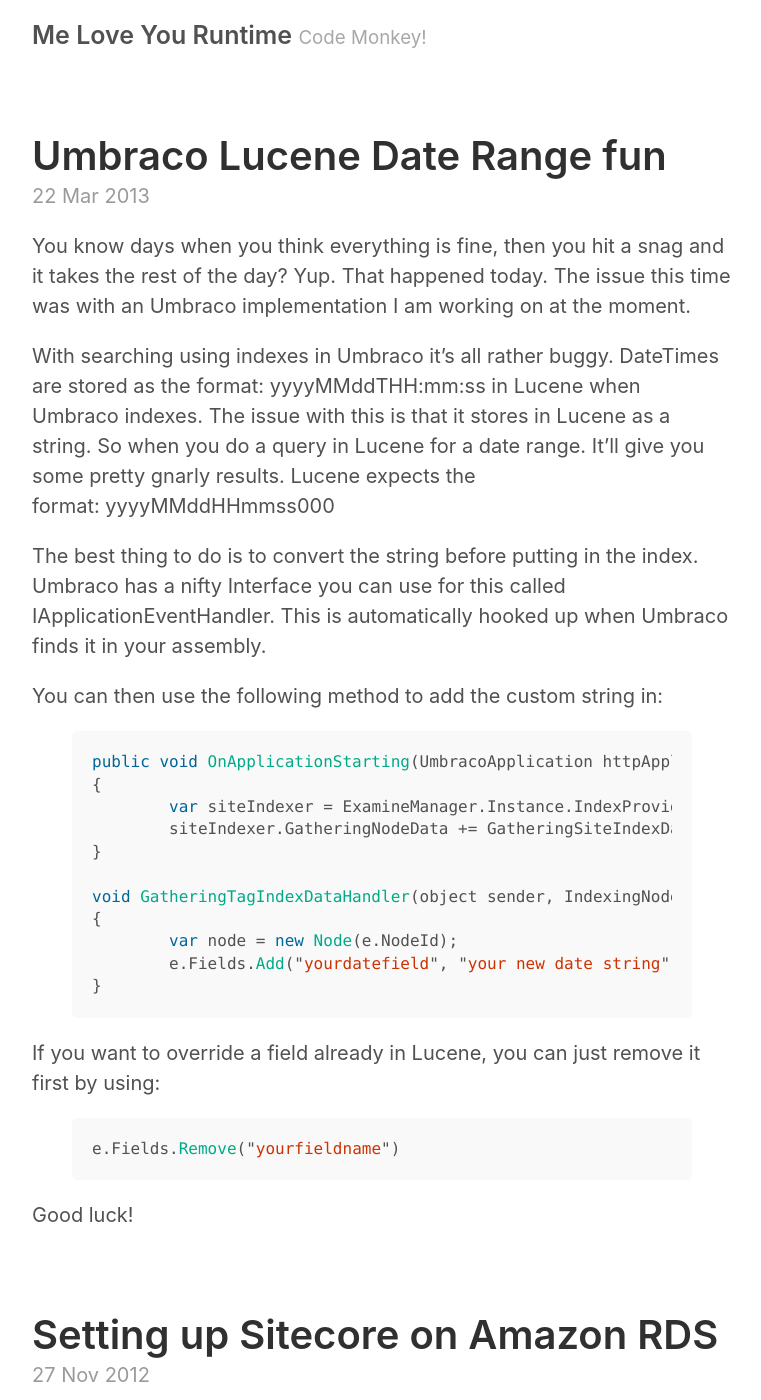
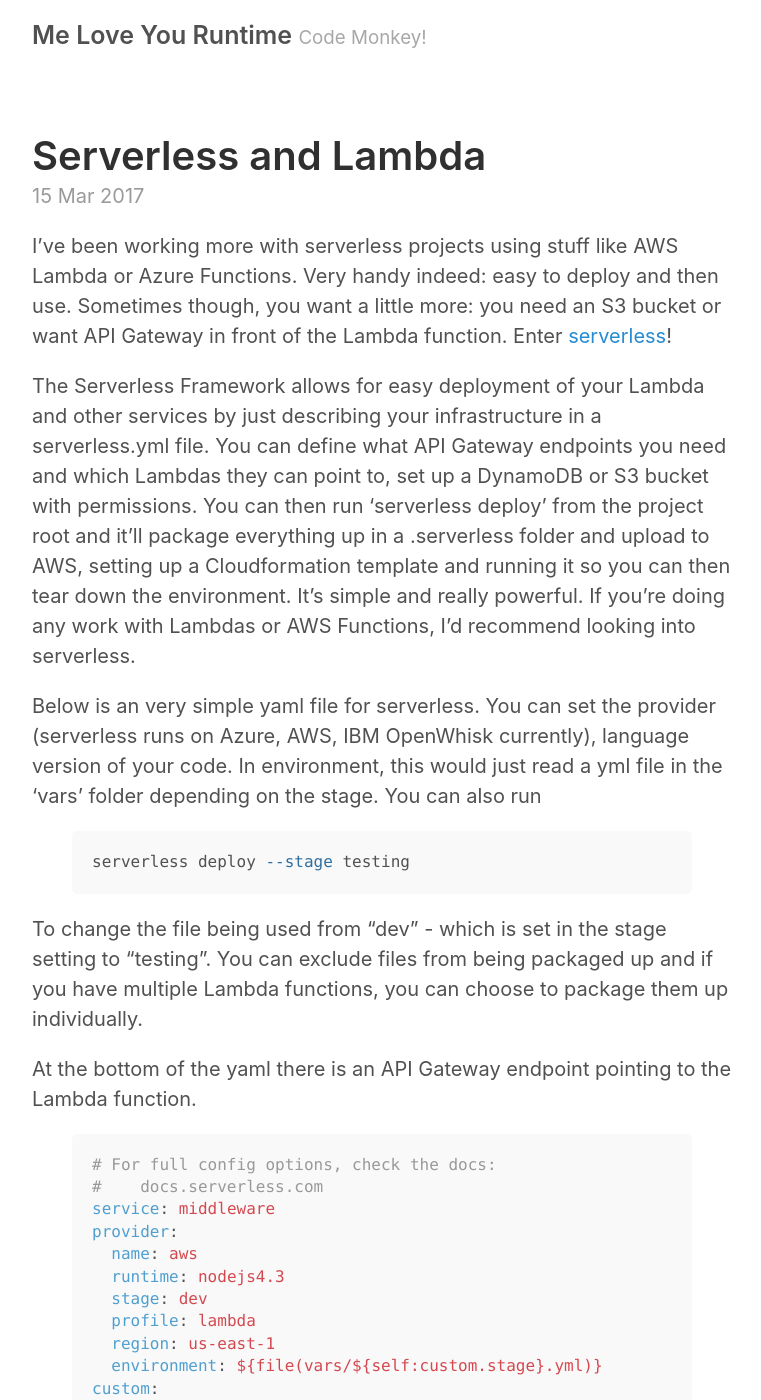
Before and after one commit to frangilbert/meloveyouruntime, a Jekyll site: the page built from index.html, in a window 1280 px wide and 1400 px high. Shown: the whole window, without its empty margins (258-1019 px from the left). Built offline with Jekyll 4.4.1, drawn with Linux system fonts in a browser that asks for light colours; the list of posts is cut into pages by our own code; some of the changed text lies outside the part shown.

Commit message:
Adding article about serverless

```diff
--- a/_config.yml
+++ b/_config.yml
@@ -1,6 +1,9 @@
 # Dependencies
 markdown:         kramdown
-highlighter:         null
+
+kramdown:
+  input: GFM
+  syntax_highlighter: rouge
 
 # Permalinks
 permalink:        /:year/:month/:day/:title
--- /dev/null
+++ b/_posts/2017-03-15-serverless-and-lambda.md
@@ -0,0 +1,47 @@
+---
+layout: post
+title:  "Serverless and Lambda"
+comments: true
+categories: [AWS,Lambda,Serverless]
+---
+
+I've been working more with serverless projects using stuff like AWS Lambda or Azure Functions. Very handy indeed: easy to deploy and then use. Sometimes though, you want a little more: you need an S3 bucket or want API Gateway in front of the Lambda function. Enter [serverless](https://serverless.com/)!
+
+The Serverless Framework allows for easy deployment of your Lambda and other services by just describing your infrastructure in a serverless.yml file. You can define what API Gateway endpoints you need and which Lambdas they can point to, set up a DynamoDB or S3 bucket with permissions. You can then run 'serverless deploy' from the project root and it'll package everything up in a .serverless folder and upload to AWS, setting up a Cloudformation template and running it so you can then tear down the environment. It's simple and really powerful. If you're doing any work with Lambdas or AWS Functions, I'd recommend looking into serverless.
+
+Below is an very simple yaml file for serverless. You can set the provider (serverless runs on Azure, AWS, IBM OpenWhisk currently), language version of your code. In environment, this would just read a yml file in the 'vars' folder depending on the stage. You can also run {% highlight bash %}serverless deploy --stage testing{% endhighlight %} To change the file being used from "dev" - which is set in the stage setting to "testing". You can exclude files from being packaged up and if you have multiple Lambda functions, you can choose to package them up individually.
+
+At the bottom of the yaml there is an API Gateway endpoint pointing to the Lambda function.
+
+{% highlight yml %}
+# For full config options, check the docs:
+#    docs.serverless.com
+service: middleware
+provider:
+  name: aws
+  runtime: nodejs4.3
+  stage: dev
+  profile: lambda
+  region: us-east-1
+  environment: ${file(vars/${self:custom.stage}.yml)}
+custom:
+  stage: "${opt:stage, self:provider.stage}"
+
+package:
+   individually: true
+exclude:
+  - .gitignore
+  - .jshintrc
+  - .npmignore
+
+functions:
+  myfunction:
+    handler: functions/myfunction.handler
+    events:
+      - http:
+          path: someendpoint
+          method: post
+          cors: true
+{% endhighlight %}
+
+ You can even run the Lambda function locally by using [invoke local](https://serverless.com/framework/docs/providers/aws/cli-reference/invoke-local/) {% highlight bash %}serverless invoke local: --function myfunction{% endhighlight %} Which is great for dev testing.
```
